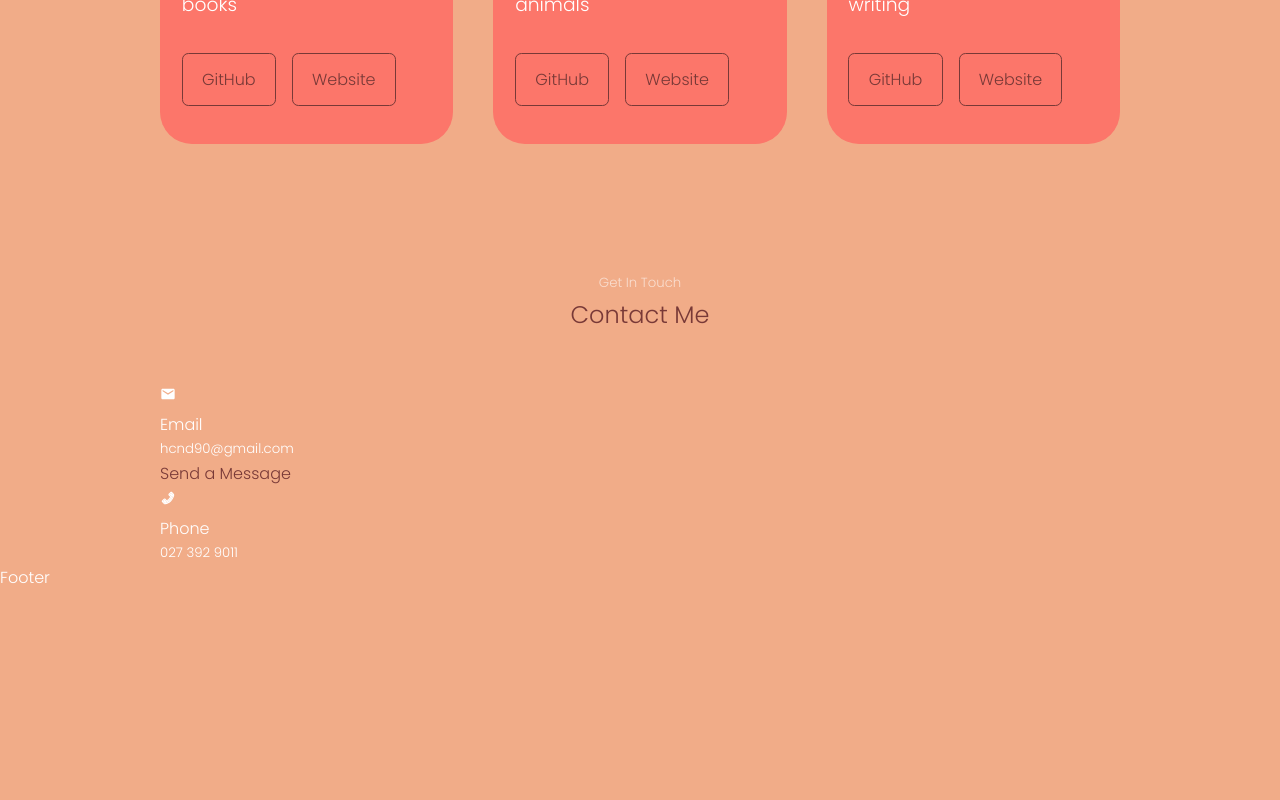
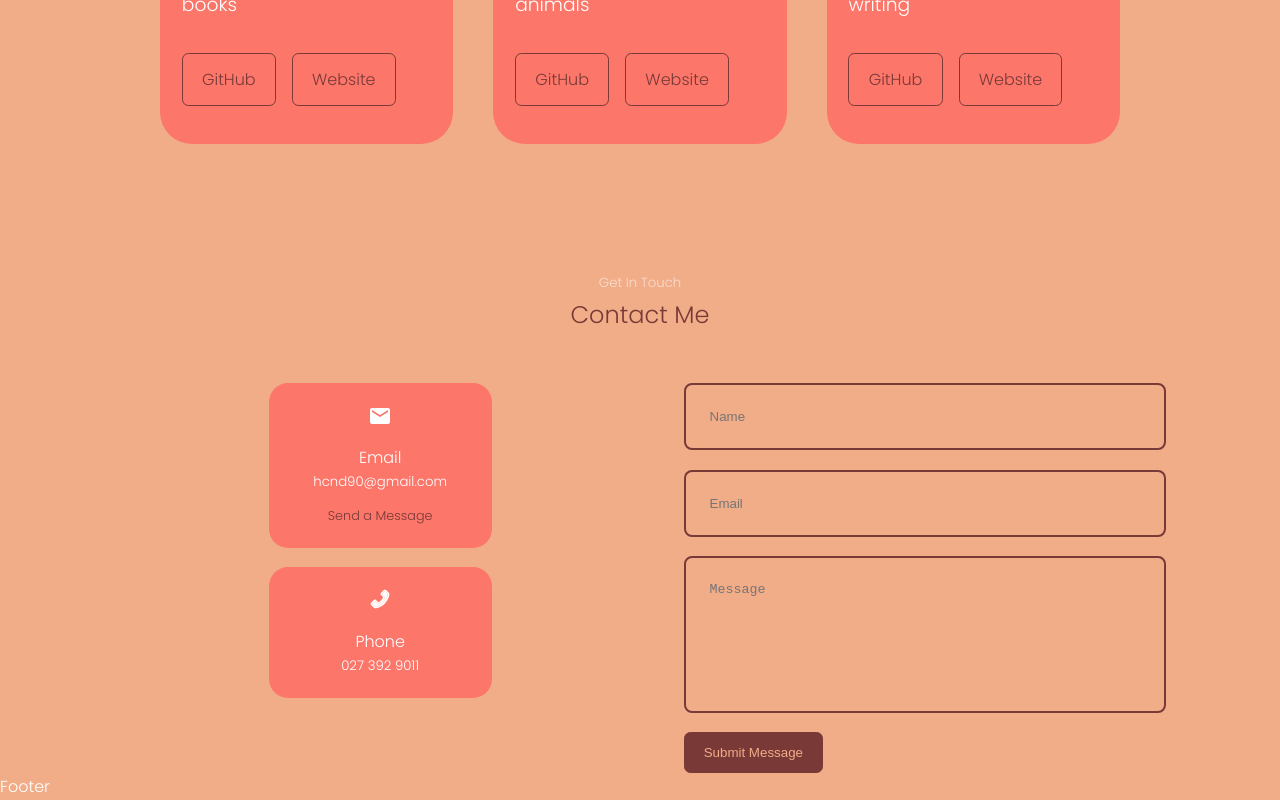
Before and after one commit to HarryCandlish/Porfolio, a React (Create React App) app: page / in a window 1280 px wide. Shown: the part 2575-3375 px from the top of the page. Before the commit the page ends 3167 px from the top, so only its background shows below. Built offline with nearby package versions, Linux system fonts and the light colour scheme.

Commit message:
styling for contact list and form

```diff
--- a/src/components/contact/Contact.jsx
+++ b/src/components/contact/Contact.jsx
@@ -12,17 +12,24 @@
       <div className="container contact_container">
         <div className="contact_options">
           <article className='contact_option'>
-          <MdEmail/>
+          <MdEmail className="contact_option-icon"/>
             <h4>Email</h4>
             <h5>hcnd90@gmail.com</h5>
             <a href="mailto:hcnd90@gmail.com">Send a Message</a>
             </article>
             <article className='contact_option'>
-          <AiTwotonePhone/>
+          <AiTwotonePhone className="contact_option-icon"/>
             <h4>Phone</h4>
             <h5>027 392 9011</h5>
             </article>
         </div>
+
+        <form action="">
+          <input type="text" name='name' placeholder='Name' required />
+          <input type="email" name='email' placeholder='Email' required />
+          <textarea name="message" rows="7" placeholder='Message' required></textarea>
+          <button type='submit' className='btn btn-primary'>Submit Message</button>
+        </form>
       </div>
     </section>
   )
--- a/src/components/contact/contact.css
+++ b/src/components/contact/contact.css
@@ -0,0 +1,73 @@
+.container.contact_container {
+    width: 58%;
+    display: grid;
+    grid-template-columns: 30% 58%;
+    gap: 12rem;
+}
+
+.contact_options {
+    display: flex;
+    flex-direction: column;
+    gap: 1.2rem;
+}
+
+.contact_option {
+    background: var(--color-bg-variant);
+    padding: 1.2rem;
+    border-radius: 1.2rem;
+    text-align: center;
+    border: 1px solid transparent;
+    transition: var(--transition);
+}
+
+.contact_option:hover {
+    background-color: var(--color-primary);
+}
+
+.contact_option-icon {
+    font-size: 1.5rem;
+    margin-bottom: 0.5rem;
+}
+
+.contact_option a {
+    margin-top: 0.7rem;
+    display: inline-block;
+    font-size: 0.8rem;
+}
+
+/* Form */
+
+form {
+    display: flex;
+    flex-direction: column;
+    gap: 1.2rem;
+}
+
+input, textarea {
+    width: 100%;
+    padding: 1.5rem;
+    border-radius: 0.5rem;
+    background: transparent;
+    border: 2px solid var(--color-primary);
+    resize: none;
+    color: var(--color-white)
+}
+
+@media screen and (max-width: 1024px) {
+ .container.contact_container {
+    grid-template-columns: 1fr;
+    gap: 2rem;
+ }
+  }
+
+
+
+
+
+  /* =========== Media Queries  (Small Devices - mobile phones) ============= */
+
+  @media screen and (max-width: 600px) {
+    .container.contact_container {
+        width: var(--container-width-sm)
+     }
+}
```
